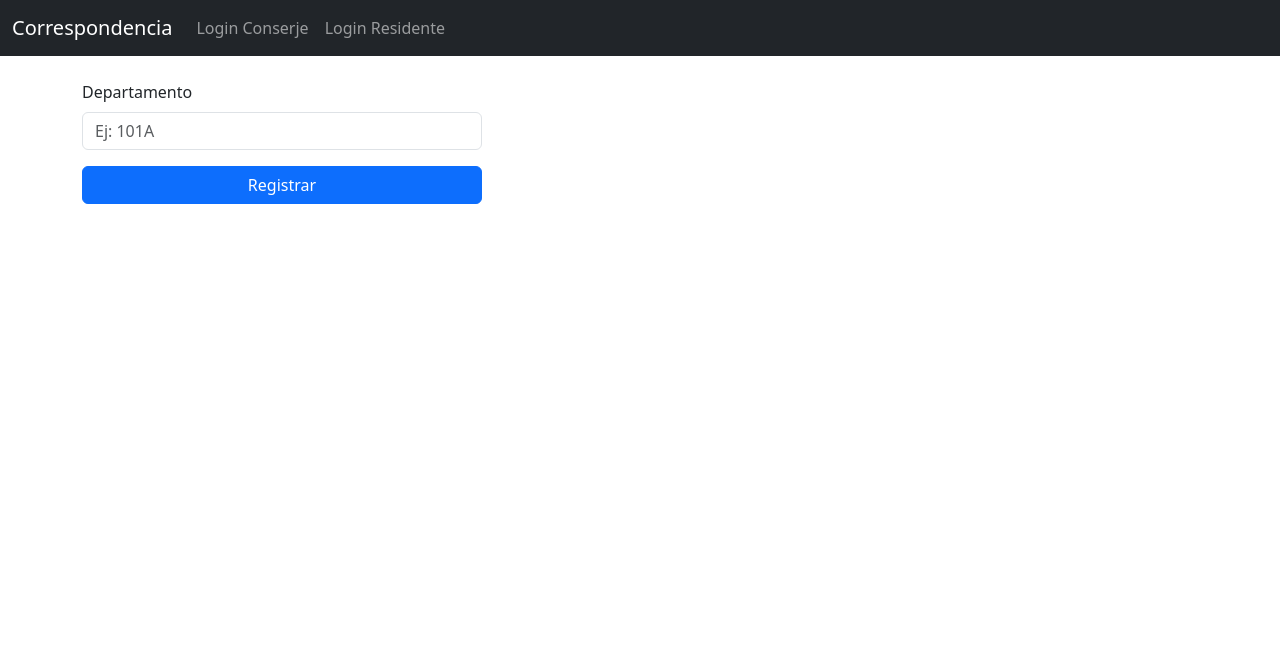
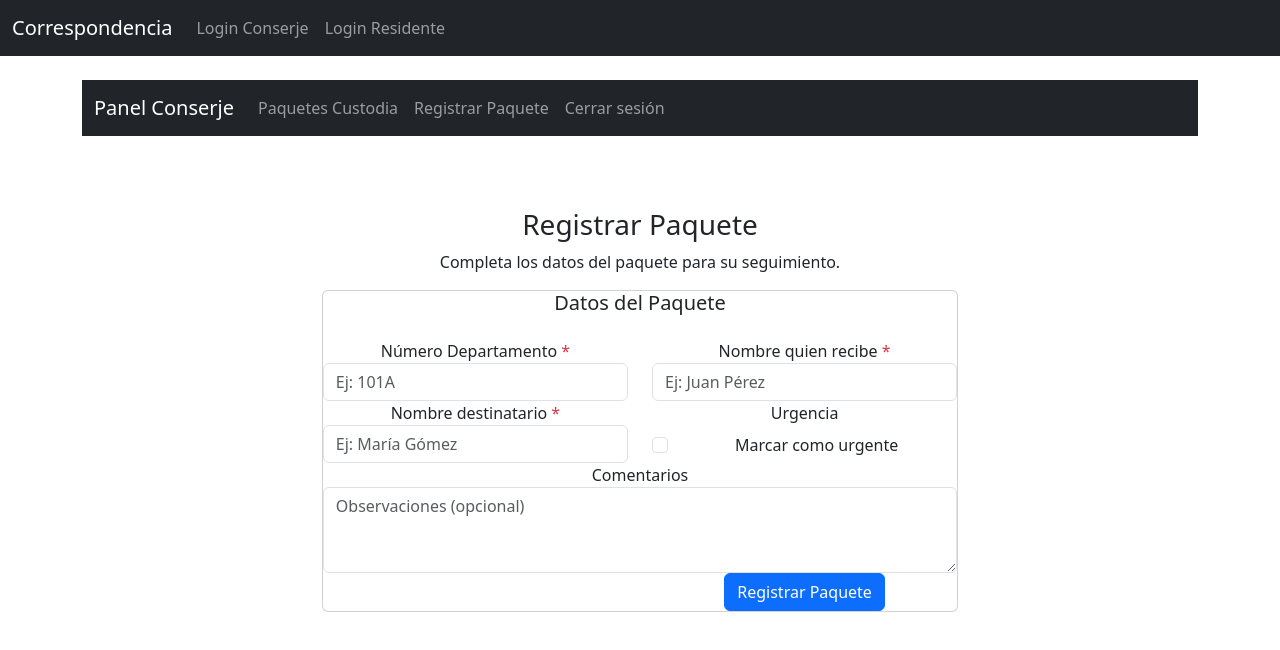
Before and after one commit to Vechegaray23/correspondencia, a React (Vite) app in the folder client/: page /register in a window 1280 px wide. Shown: the top 650 px of the page. Built offline with nearby package versions, Linux system fonts and the light colour scheme.

Commit message:
feat(ui): refactor RegisterPaquete con nuevo layout Bootstrap

```diff
--- a/client/src/pages/RegisterPaquete.jsx
+++ b/client/src/pages/RegisterPaquete.jsx
@@ -1,60 +1,154 @@
-import React, { useState } from 'react';
-import { useNavigate } from 'react-router-dom';
+import React, { useState } from 'react'
+import { useNavigate } from 'react-router-dom'
+import ConserjeNavbar from '../components/ConserjeNavbar.jsx'
 
 export default function RegisterPaquete() {
-  const [depto, setDepto] = useState('');
-  const [error, setError] = useState('');
-  const [success, setSuccess] = useState(false);
-  const navigate = useNavigate();
+  const [depto, setDepto]               = useState('')
+  const [receptor, setReceptor]         = useState('')
+  const [destinatario, setDestinatario] = useState('')
+  const [comentarios, setComentarios]   = useState('')
+  const [urgencia, setUrgencia]         = useState(false)
+  const [error, setError]               = useState('')
+  const navigate = useNavigate()
 
-  const handleSubmit = async (e) => {
-    e.preventDefault();
-    setError('');
-    setSuccess(false);
+  const handleSubmit = async e => {
+    e.preventDefault()
+    setError('')
     try {
       const res = await fetch(
-        `${import.meta.env.VITE_API_URL}/api/v1/paquetes`,
+        import.meta.env.VITE_API_URL + '/api/v1/paquetes',
         {
           method: 'POST',
           headers: { 'Content-Type': 'application/json' },
-          body: JSON.stringify({ depto }),
+          body: JSON.stringify({
+            depto,
+            receptor,
+            destinatario,
+            comentarios,
+            urgencia
+          })
         }
-      );
-      const data = await res.json();
-      if (!res.ok) throw new Error(data.message || res.statusText);
-
-      setSuccess(true);
-      setDepto('');
-
-      // Mantente en la página privada tras el registro
-      navigate('/dashboard/conserje/register');
+      )
+      const data = await res.json()
+      if (!res.ok) throw new Error(data.error || res.statusText)
+      navigate('/dashboard/conserje/custodia')
     } catch (err) {
-      setError(err.message);
+      setError(err.message)
     }
-  };
+  }
 
   return (
-    <form onSubmit={handleSubmit} style={{ maxWidth: '400px' }}>
-      {error && <div className="alert alert-danger">{error}</div>}
-      {success && (
-        <div className="alert alert-success">
-          Paquete registrado correctamente.
-        </div>
+    <>
+      <ConserjeNavbar />
+
+      <div className="container-fluid px-1 py-5 mx-auto">
+        <div className="row d-flex justify-content-center">
+          <div className="col-xl-7 col-lg-8 col-md-9 col-11 text-center">
+            <h3>Registrar Paquete</h3>
+            <p className="blue-text">
+              Completa los datos del paquete para su seguimiento.
+            </p>
+            <div className="card">
+              <h5 className="text-center mb-4">Datos del Paquete</h5>
+              {error && (
+                <div className="alert alert-danger">{error}</div>
               )}
-      <div className="mb-3">
-        <label className="form-label">Departamento</label>
+              <form className="form-card" onSubmit={handleSubmit}>
+                <div className="row justify-content-between text-left">
+                  <div className="form-group col-sm-6 flex-column d-flex">
+                    <label className="form-control-label px-3">
+                      Número Departamento<span className="text-danger"> *</span>
+                    </label>
                     <input
                       type="text"
                       className="form-control"
+                      placeholder="Ej: 101A"
                       value={depto}
-          onChange={(e) => setDepto(e.target.value)}
-          placeholder="Ej: 101A"
+                      onChange={e => setDepto(e.target.value)}
                       required
                     />
                   </div>
-      <button type="submit" className="btn btn-primary w-100">
-        Registrar
+                  <div className="form-group col-sm-6 flex-column d-flex">
+                    <label className="form-control-label px-3">
+                      Nombre quien recibe<span className="text-danger"> *</span>
+                    </label>
+                    <input
+                      type="text"
+                      className="form-control"
+                      placeholder="Ej: Juan Pérez"
+                      value={receptor}
+                      onChange={e => setReceptor(e.target.value)}
+                      required
+                    />
+                  </div>
+                </div>
+
+                <div className="row justify-content-between text-left">
+                  <div className="form-group col-sm-6 flex-column d-flex">
+                    <label className="form-control-label px-3">
+                      Nombre destinatario<span className="text-danger"> *</span>
+                    </label>
+                    <input
+                      type="text"
+                      className="form-control"
+                      placeholder="Ej: María Gómez"
+                      value={destinatario}
+                      onChange={e => setDestinatario(e.target.value)}
+                      required
+                    />
+                  </div>
+                  <div className="form-group col-sm-6 flex-column d-flex">
+                    <label className="form-control-label px-3">
+                      Urgencia
+                    </label>
+                    <div className="form-check mt-2">
+                      <input
+                        className="form-check-input"
+                        type="checkbox"
+                        checked={urgencia}
+                        onChange={e => setUrgencia(e.target.checked)}
+                        id="urgenciaCheck"
+                      />
+                      <label
+                        className="form-check-label"
+                        htmlFor="urgenciaCheck"
+                      >
+                        Marcar como urgente
+                      </label>
+                    </div>
+                  </div>
+                </div>
+
+                <div className="row justify-content-between text-left">
+                  <div className="form-group col-12 flex-column d-flex">
+                    <label className="form-control-label px-3">
+                      Comentarios
+                    </label>
+                    <textarea
+                      className="form-control"
+                      placeholder="Observaciones (opcional)"
+                      value={comentarios}
+                      onChange={e => setComentarios(e.target.value)}
+                      rows="3"
+                    />
+                  </div>
+                </div>
+
+                <div className="row justify-content-end">
+                  <div className="form-group col-sm-6">
+                    <button
+                      type="submit"
+                      className="btn btn-primary btn-block"
+                    >
+                      Registrar Paquete
                     </button>
+                  </div>
+                </div>
               </form>
-  );
+            </div>
+          </div>
+        </div>
+      </div>
+    </>
+  )
 }
```
Lines whose indentation alone changed are shown as unchanged.
